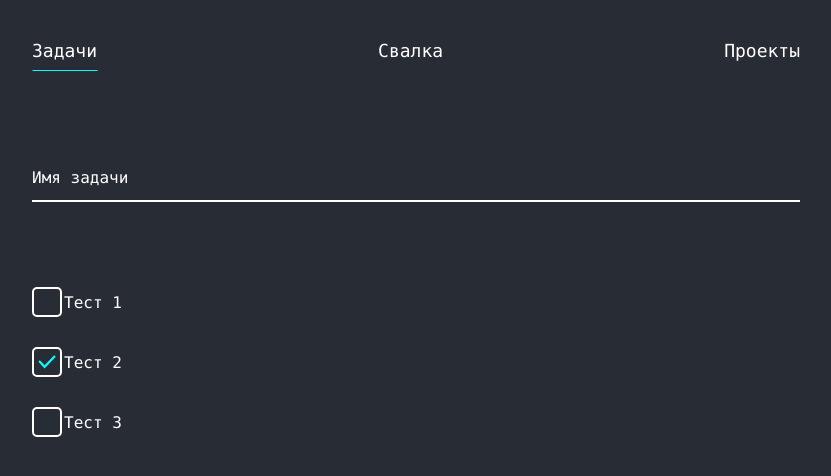
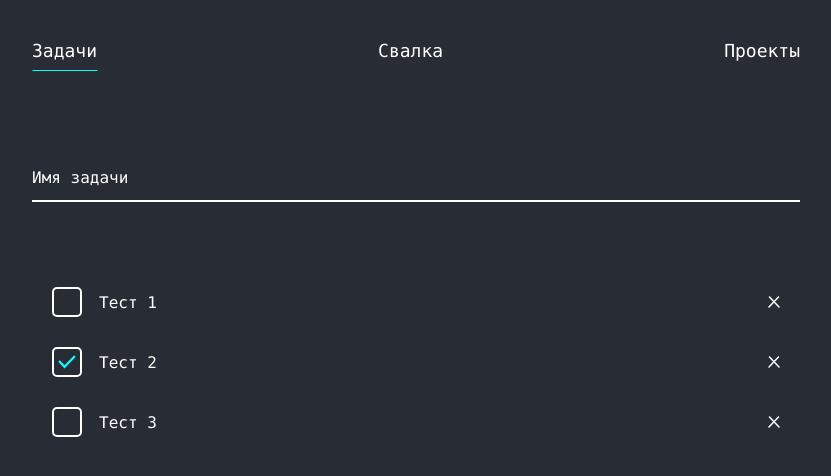
Before and after one commit to anclaev/todo, a React (Create React App) app: page / in a window 1280 px wide. Shown: the top 476 px of the page, without its empty margins (224-1055 px from the left). Built offline with nearby package versions, Linux system fonts and the light colour scheme.

Commit message:
Создание базовых переменных в стилях.

```diff
--- a/src/components/ETodo/ETodo.module.sass
+++ b/src/components/ETodo/ETodo.module.sass
@@ -1,3 +1,12 @@
 .w
     display: flex
-    padding: 15px 0
+    align-items: center
+    justify-content: space-between
+    padding: 15px 20px
+
+.t
+    flex-grow: 1
+    margin: 0 15px
+
+.i
+    cursor: pointer
--- a/src/components/ETodo/index.tsx
+++ b/src/components/ETodo/index.tsx
@@ -2,6 +2,7 @@ import s from './ETodo.module.sass'
 
 import { TTodo } from '../../types'
 import ECheck from '../ECheck'
+import Icon from '../EIcon'
 
 const ETodo: React.FC<TTodo> = (props) => {
   return (
@@ -13,6 +14,7 @@ const ETodo: React.FC<TTodo> = (props) => {
         value={props.title}
         onChange={(e) => props.changeTitle(e.target.value)}
       />
+      <Icon name="close" className={s.i} />
     </div>
   )
 }
--- a/src/components/NTodo/NTodo.module.sass
+++ b/src/components/NTodo/NTodo.module.sass
@@ -1,3 +1,5 @@
+@import "../../styles/_var"
+
 .w
     width: 80%
     max-width: 768px
@@ -25,7 +27,7 @@
 
 .lv
     top: -2rem
-    color: cyan
+    color: $primaryColor
 
 .i
     z-index: 1
@@ -33,10 +35,10 @@
     background: transparent
 
     &:focus
-        border-bottom-color: cyan !important
+        border-bottom-color: $primaryColor !important
 
 .iv
-    border-bottom-color: cyan !important
+    border-bottom-color: $primaryColor !important
 
 @media (max-width: 576px)
   .w
--- a/src/components/Navbar/Navbar.module.sass
+++ b/src/components/Navbar/Navbar.module.sass
@@ -1,3 +1,5 @@
+@import "../../styles/_var"
+
 .n
     padding: 40px 0px
     width: 80%
@@ -28,7 +30,7 @@
         width: 0px
         height: 1px
 
-        background: cyan
+        background: $primaryColor
         transition: .3s
 
     &:hover
--- a/src/index.tsx
+++ b/src/index.tsx
@@ -1,4 +1,4 @@
-import './index.sass'
+import './styles/index.sass'
 
 import React from 'react'
 import ReactDOM from 'react-dom'
--- /dev/null
+++ b/src/styles/_var.sass
@@ -0,0 +1,5 @@
+=PrimaryColorOpacityBackground($opacity)
+    background: rgba(0, 255,255, $opacity)
+
+$themeColor: #282c34
+$primaryColor: cyan
--- a/src/index.sass
+++ b/src/styles/index.sass
@@ -1,3 +1,5 @@
+@import "./_var"
+
 *
   box-sizing: border-box
 
@@ -38,15 +40,16 @@ li
   font-family: source-code-pro, Menlo, Monaco, Consolas, 'Courier New', monospace
 
   color: white
-  background-color: #282c34
+  background-color: $themeColor
 
 ::-webkit-scrollbar
   width: 7px
-  background: #282c34
+  background: $themeColor
 
 ::-webkit-scrollbar-thumb
   border-radius: 5px
-  background: rgba(0, 255, 255, .5)
+  @include PrimaryColorOpacityBackground($opacity: .5)
+
 
 @media (max-width: 576px)
   nav
```
